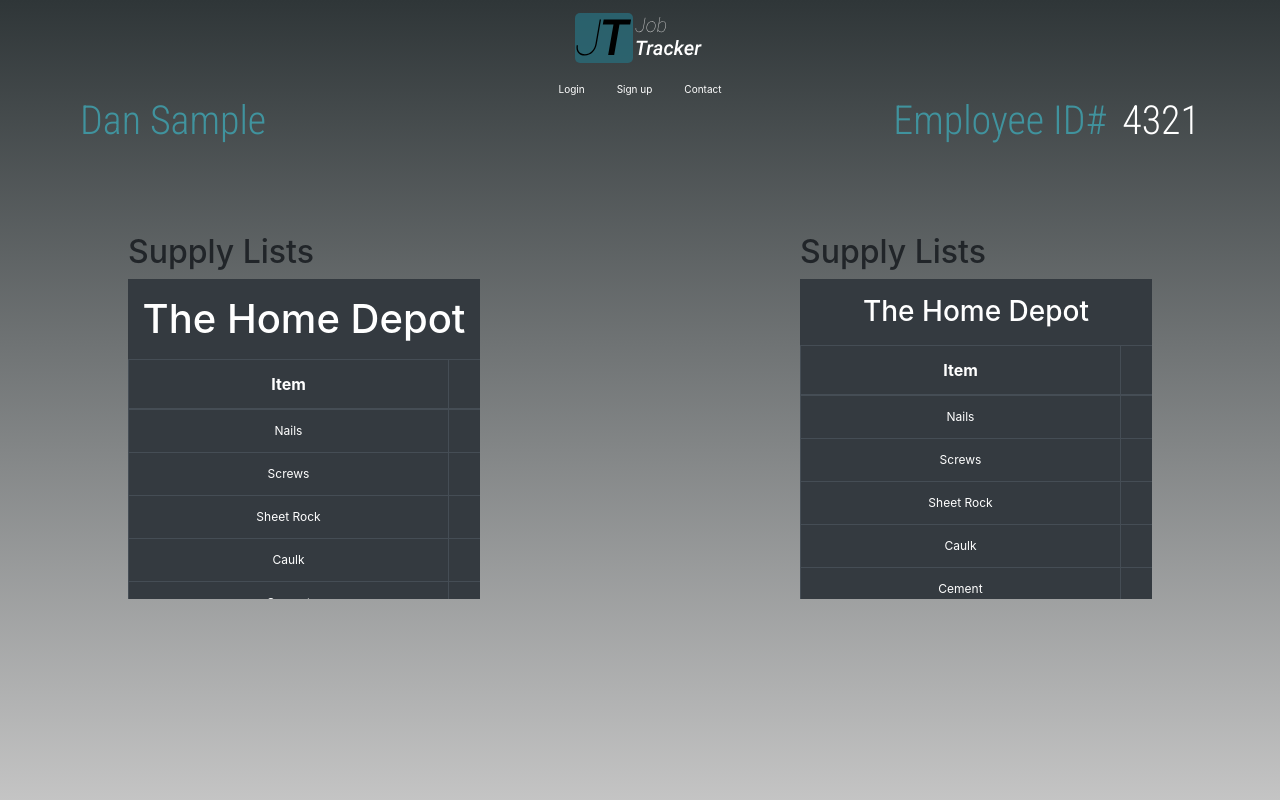
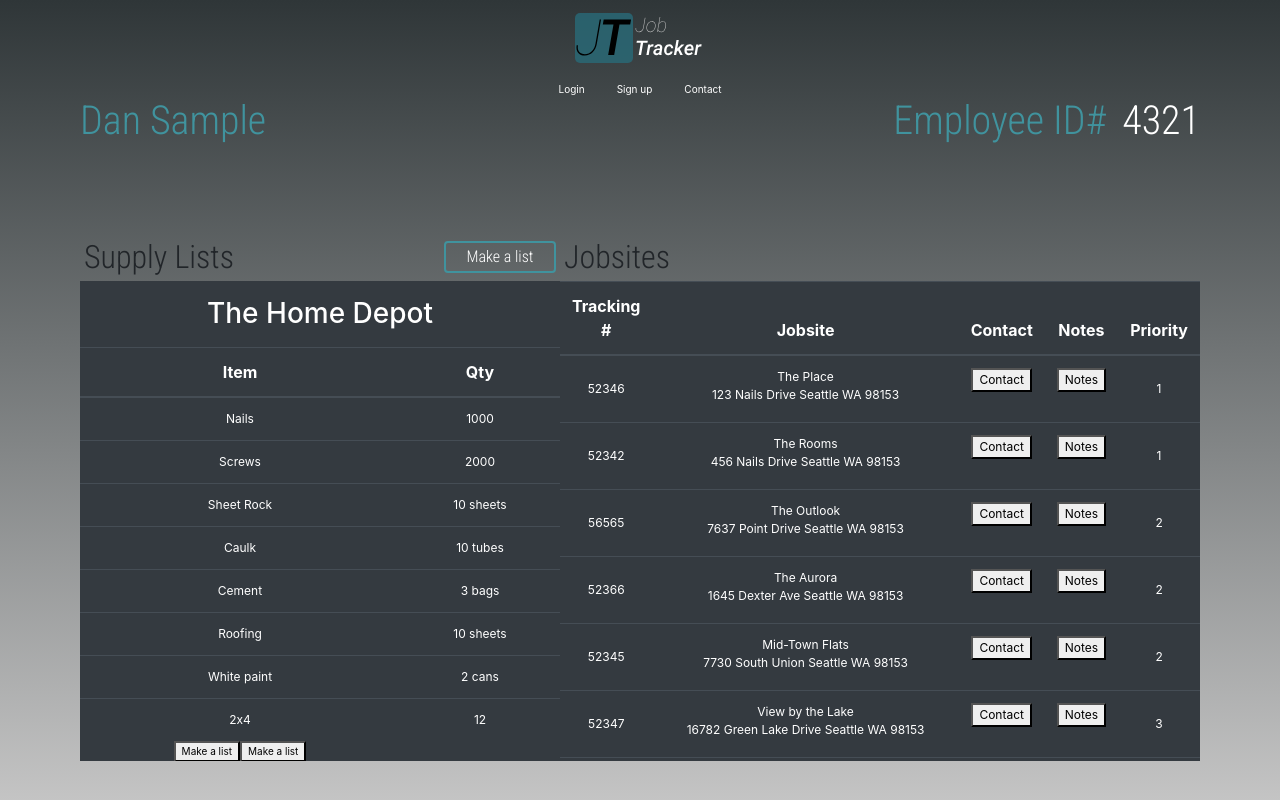
Before and after one commit to job-tracker/frontend, a React (Create React App) app: page / in a window 1280 px wide. Built offline with nearby package versions, Linux system fonts and the light colour scheme.

Commit message:
added employee view page with lists, sorted job by priority

```diff
--- a/src/App.css
+++ b/src/App.css
@@ -1,13 +1,22 @@
-.App {
-	text-align: center;
-	padding: 0.5rem 5rem;
-	height: 100vh;
-	width: 100vw;
+* {
+	box-sizing: border-box;
+}
+
+body {
+	height: 100%;
 	background: rgb(47, 54, 56);
 	background: linear-gradient(
 		180deg,
 		rgba(47, 54, 56, 1) 0%,
 		rgba(196, 196, 196, 1) 100%
 	);
+}
+
+.App {
+	text-align: center;
+	padding: 0.5rem 5rem;
+	height: 100%;
+	width: 100vw;
+
 	font-size: 62.5%;
 }
--- a/src/App.js
+++ b/src/App.js
@@ -3,7 +3,7 @@
 // Views
 import Header from './components/Header/Header.js';
 import LandingPage from './views/LandingPage/LandingPage';
-import EmployeeView from './views/EmployeePage/EmployeeView';
+import EmployeeView from './views/EmployeeView/EmployeeView';
 
 // Styling
 import './App.css';
--- a/src/components/EmployeeComponents/EmployeeSupplyList.js
+++ b/src/components/EmployeeComponents/EmployeeSupplyList.js
@@ -3,32 +3,29 @@
 import { Table } from 'reactstrap';
 
 import './EmployeeSupplyList.scss';
-import { HD_List, Job_List } from './TempData.js';
+import { HD_List } from './TempData.js';
 
 class EmployeeSupplyList extends Component {
 	constructor() {
 		super();
 		this.state = {
 			hdList: HD_List,
+			completed: false,
 		};
 	}
 
 	render() {
 		return (
 			<section className="employee-supply-wrapper">
-				<div className="employee-supply-text">
-					<div className="inner-list-wrapper">
-						<div className="list-content">
 				<div className="list-header">
 					<h2>Supply Lists</h2>
+					<button className="list-btn">Make a list</button>
 				</div>
 				<div className="list-wrapper">
-								<h1 className="list-name">
-									{/* this will need to be dynamic */}
-									The Home Depot
-								</h1>
-
-								<Table dark hover bordered responsive className="supply-table">
+					{this.state.hdList.map((jobs, i) => (
+						<div key={i}>
+							<h3 className="list-name">{jobs.name}</h3>
+							<Table dark hover responsive className="supply-table">
 								<thead>
 									<tr>
 										<th className="item">Item</th>
@@ -36,44 +33,20 @@
 									</tr>
 								</thead>
 								<tbody>
-										{this.state.hdList.map(item => (
-											<tr>
-												<td>{item.item}</td>
-												<td>1000</td>
+									{jobs.list.map((lists, i) => (
+										<tr key={i}>
+											<td>{lists.item}</td>
+											<td>{lists.qty}</td>
 										</tr>
 									))}
+									<div>
+										<button className="list-btn">Make a list</button>
+										<button className="list-btn">Make a list</button>
+									</div>
 								</tbody>
 							</Table>
 						</div>
-						</div>
-						<div className="list-content">
-							<div className="list-header">
-								<h2>Supply Lists</h2>
-							</div>
-							<div className="list-wrapper">
-								<h3 className="list-name">
-									{/* this will need to be dynamic */}
-									The Home Depot
-								</h3>
-								<Table dark hover bordered responsive className="supply-table">
-									<thead>
-										<tr>
-											<th className="item">Item</th>
-											<th>Qty</th>
-										</tr>
-									</thead>
-									<tbody>
-										{this.state.hdList.map(item => (
-											<tr>
-												<td>{item.item}</td>
-												<td>1000</td>
-											</tr>
 					))}
-									</tbody>
-								</Table>
-							</div>
-						</div>
-					</div>
 				</div>
 			</section>
 		);
--- a/src/components/EmployeeComponents/EmployeeSupplyList.scss
+++ b/src/components/EmployeeComponents/EmployeeSupplyList.scss
@@ -1,23 +1,42 @@
 .employee-supply-wrapper {
-	.employee-supply-text {
-		.inner-list-wrapper {
 	display: flex;
-			flex-direction: row;
+	flex-direction: column;
 	justify-content: space-between;
 	padding-top: 5rem;
-
-			.list-content {
-				max-width: 40%;
-				padding: 0 3rem;
 
 	.list-wrapper {
 		overflow-y: auto;
 
-					max-height: 20rem;
+		max-height: 30rem;
 	}
 
 	.list-header {
 		display: flex;
+		justify-content: space-between;
+		align-items: center;
+		font-family: 'Roboto Condensed', sans-serif;
+		height: 3rem;
+		padding: 0 0.25rem;
+
+		h2 {
+			margin: 0;
+		}
+
+		.list-btn {
+			color: #ffffff;
+			border-color: #40939e;
+			border-radius: 0.25rem;
+			border-style: solid;
+			background-color: transparent;
+			font-size: 1rem;
+			height: 2rem;
+			width: 7rem;
+
+			&:hover {
+				background-color: #40939e;
+				color: #000000;
+			}
+		}
 	}
 
 	.list-name {
@@ -45,11 +64,7 @@
 
 			td {
 				font-size: 0.75rem;
-							max-width: 75%;
 			}
 		}
 	}
 }
-		}
-	}
-}
--- a/src/components/EmployeeComponents/TempData.js
+++ b/src/components/EmployeeComponents/TempData.js
@@ -1,4 +1,9 @@
 const HD_List = [
+	{
+		id: 1,
+		name: 'The Home Depot',
+		address: '1000 lincon ave se',
+		list: [
 			{
 				id: 1,
 				item: 'Nails',
@@ -39,48 +44,98 @@
 				item: '2x4',
 				qty: '12',
 			},
+		],
+	},
+	{
+		id: 2,
+		name: 'Prince Shop',
+		address: '1234 24th ave se',
+		list: [
+			{
+				id: 1,
+				item: 'Zip ties',
+				qty: '1000',
+			},
+			{
+				id: 2,
+				item: 'Silicone',
+				qty: '10 tubes',
+			},
+			{
+				id: 3,
+				item: 'Electrical Tape',
+				qty: '10 rolls',
+			},
+			{
+				id: 4,
+				item: 'Tags',
+				qty: '10 bags',
+			},
+			{
+				id: 5,
+				item: 'Coax Fittings',
+				qty: '1 box',
+			},
+		],
+	},
 ];
 
 const Job_List = [
 	{
 		id: 1,
-		item: 'Nails',
-		qty: '1000',
+		tracking_number: 52346,
+		name: 'The Place',
+		address: '123 Nails Drive Seattle WA 98153',
+		priority: 1,
 	},
 	{
 		id: 2,
-		item: 'Screws',
-		qty: '2000',
+		tracking_number: 52342,
+		name: 'The Rooms',
+		address: '456 Nails Drive Seattle WA 98153',
+		priority: 1,
 	},
 	{
 		id: 3,
-		item: 'Sheet Rock',
-		qty: '10 sheets',
+		tracking_number: 52347,
+		name: 'View by the Lake',
+		address: '16782 Green Lake Drive Seattle WA 98153',
+		priority: 3,
 	},
 	{
 		id: 4,
-		item: 'Caulk',
-		qty: '10 tubes',
+		tracking_number: 52355,
+		name: 'Hip Joint',
+		address: '1645 Lake Drive Seattle WA 98153',
+		priority: 3,
 	},
 	{
 		id: 5,
-		item: 'Cement',
-		qty: '3 bags',
+		tracking_number: 56565,
+		name: 'The Outlook',
+		address: '7637 Point Drive Seattle WA 98153',
+		priority: 2,
 	},
 	{
 		id: 6,
-		item: 'Roofing',
-		qty: '10 sheets',
+		tracking_number: 52366,
+		name: 'The Aurora',
+		address: '1645 Dexter Ave Seattle WA 98153',
+		priority: 2,
 	},
 	{
 		id: 7,
-		item: 'White paint',
-		qty: '2 cans',
+		tracking_number: 52345,
+		name: 'Mid-Town Flats',
+		address: '7730 South Union Seattle WA 98153',
+		priority: 2,
 	},
 	{
 		id: 8,
-		item: '2x4',
-		qty: '12',
+		tracking_number: 52377,
+		name: 'Nails',
+		address: '6745 Barlet Dr. Seattle WA 98153',
+		priority: 3,
 	},
 ];
 
--- /dev/null
+++ b/src/components/JobsiteComponents/JobsiteList.js
@@ -0,0 +1,62 @@
+import React, { Component } from 'react';
+
+import { Table } from 'reactstrap';
+
+import './JobsiteList.scss';
+
+import { Job_List } from '../EmployeeComponents/TempData';
+
+class JobsiteList extends Component {
+	constructor() {
+		super();
+		this.state = {
+			jobList: Job_List,
+		};
+	}
+
+	render() {
+		return (
+			<section className="employee-job-wrapper">
+				<div className="list-header">
+					<h2>Jobsites</h2>
+				</div>
+				<div className="list-wrapper">
+					<Table dark hover responsive className="job-table">
+						<thead>
+							<tr>
+								<th>Tracking #</th>
+								<th className="jobsite">Jobsite</th>
+								<th>Contact</th>
+								<th>Notes</th>
+								<th>Priority</th>
+							</tr>
+						</thead>
+						<tbody className="list-body">
+							{this.state.jobList
+								.sort((a, b) => a.priority - b.priority)
+								.map((jobs, i) => (
+									<tr key={i}>
+										<td className="tracking-number">{jobs.tracking_number}</td>
+										<td>
+											{jobs.name}
+											<br />
+											{jobs.address}
+										</td>
+										<td>
+											<button className="list-btn">Contact</button>
+										</td>
+										<td>
+											<button className="list-btn">Notes</button>
+										</td>
+										<td className="priority-number">{jobs.priority}</td>
+									</tr>
+								))}
+						</tbody>
+					</Table>
+				</div>
+			</section>
+		);
+	}
+}
+
+export default JobsiteList;
--- /dev/null
+++ b/src/components/JobsiteComponents/JobsiteList.scss
@@ -0,0 +1,60 @@
+.employee-job-wrapper {
+	display: flex;
+	flex-direction: column;
+	justify-content: space-between;
+	padding-top: 5rem;
+
+	.list-wrapper {
+		overflow-y: auto;
+		max-height: 30rem;
+	}
+
+	.list-header {
+		display: flex;
+		justify-content: space-between;
+		align-items: center;
+		font-family: 'Roboto Condensed', sans-serif;
+		height: 3rem;
+		padding: 0 0.25rem;
+
+		h2 {
+			margin: 0;
+		}
+	}
+}
+
+.list-name {
+	background-color: #343a40;
+	color: #ffffff;
+	padding: 1rem 0;
+	margin: 0;
+}
+
+.table-responsive {
+	overflow-x: hidden;
+
+	.job-table {
+		margin: 0;
+
+		.jobsite {
+			width: 20rem;
+			max-width: 20rem;
+		}
+
+		.tracking-number {
+			padding: 1.5rem;
+		}
+
+		.priority-number {
+			padding: 1.5rem;
+		}
+
+		th {
+			font-size: 1rem;
+		}
+
+		td {
+			font-size: 0.75rem;
+		}
+	}
+}
--- a/src/views/EmployeePage/EmployeeView.js
+++ b/src/views/EmployeeView/EmployeeView.js
@@ -1,14 +1,24 @@
 import React, { Component } from 'react';
+
+import './EmployeeView.scss';
 
 import EmployeeCreds from '../../components/EmployeeComponents/EmployeeCreds.js';
 import EmployeeSupplyList from '../../components/EmployeeComponents/EmployeeSupplyList.js';
+import JobsiteList from '../../components/JobsiteComponents/JobsiteList.js';
 
 class EmployeeView extends Component {
 	render() {
 		return (
 			<div className="main-employee-wrapper">
 				<EmployeeCreds />
-				<EmployeeSupplyList />
+				<section className="main-list-wrapper">
+					<div className="supply-list-wrapper">
+						<EmployeeSupplyList />
+					</div>
+					<div className="job-list-wrapper">
+						<JobsiteList />
+					</div>
+				</section>
 			</div>
 		);
 	}
--- /dev/null
+++ b/src/views/EmployeeView/EmployeeView.scss
@@ -0,0 +1,7 @@
+.main-employee-wrapper {
+	.main-list-wrapper {
+		display: flex;
+		flex-direction: row;
+		justify-content: space-between;
+	}
+}
```
Also changed, not shown: src/views/EmployeePage/EmployeeView.scss (deleted). Lines whose indentation alone changed are shown as unchanged.
